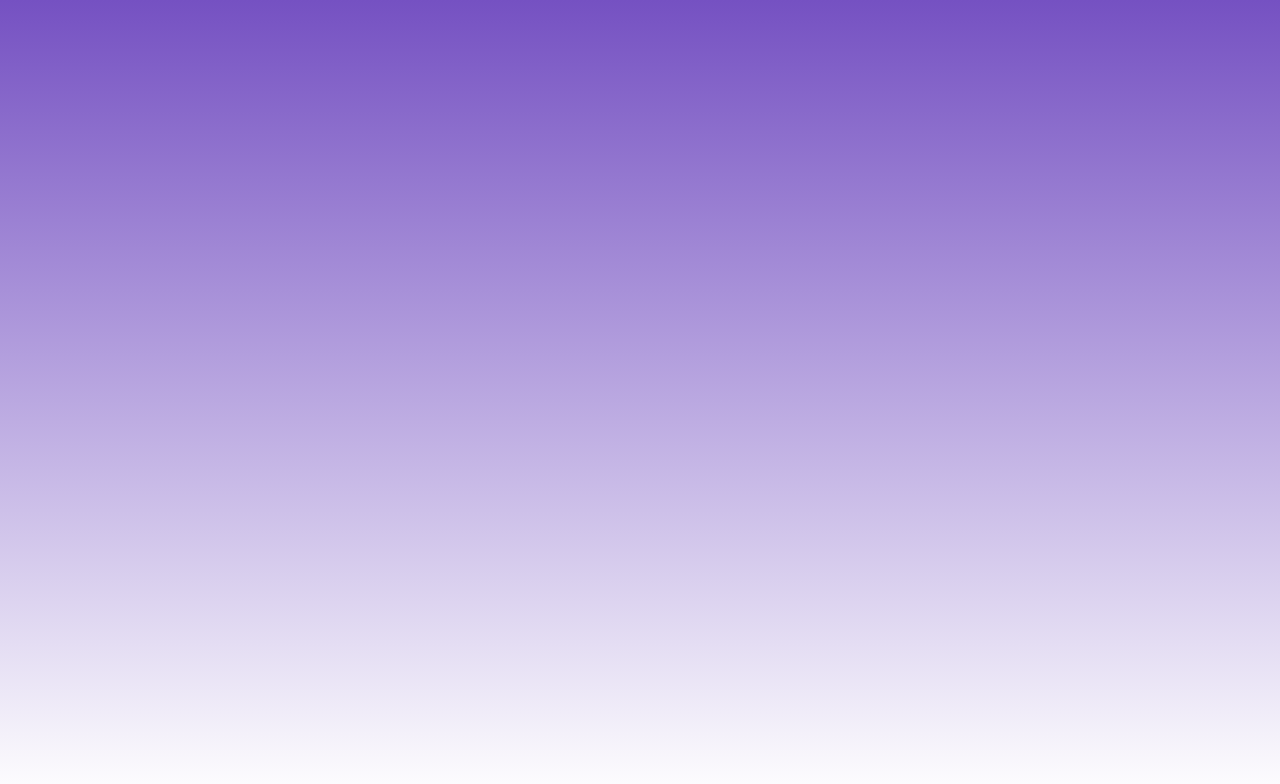
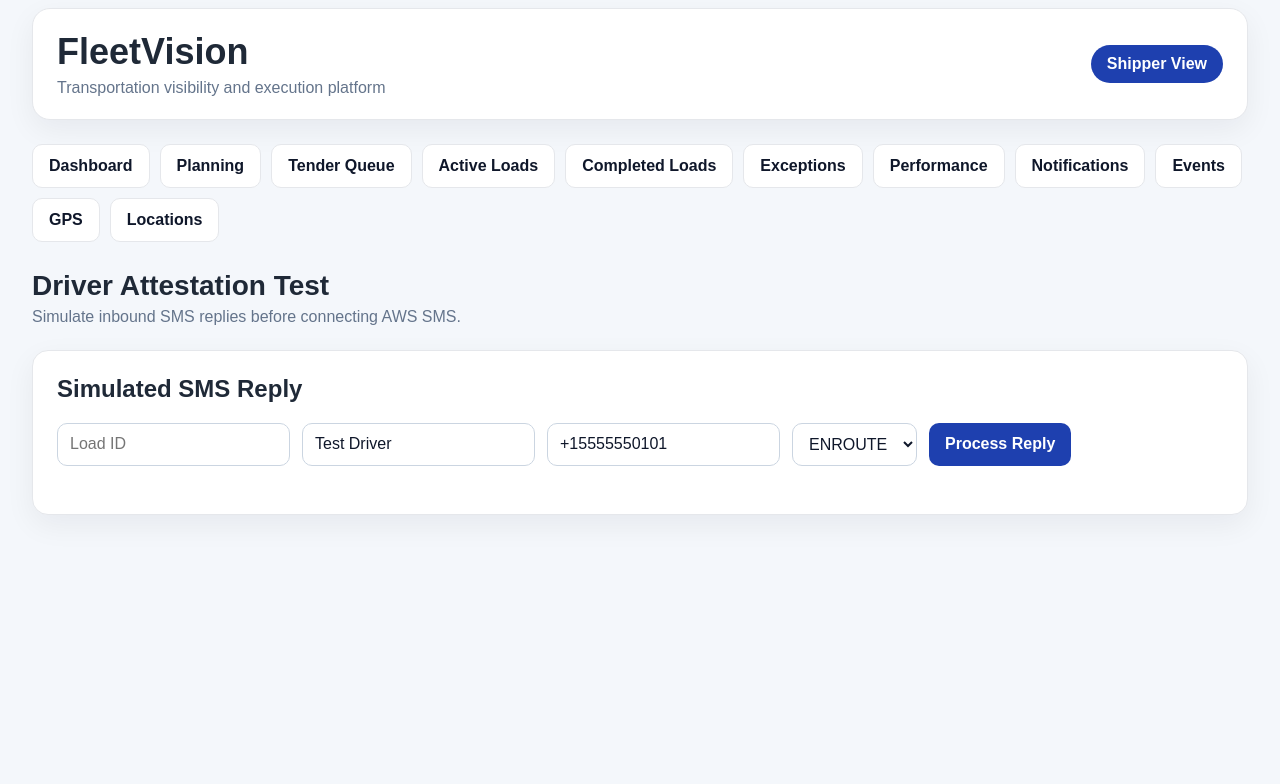
Before and after one commit to varchar1206/fleetvision-platform, a React (Vite) app: page /driver-attestation-test in a window 1280 px wide. Before the commit this address had no page. Shown: the top 784 px of the page. Built offline with nearby package versions, Linux system fonts and the light colour scheme; what aws-amplify would draw is missing.

Commit message:
Add driver attestation test page

```diff
--- a/src/App.tsx
+++ b/src/App.tsx
@@ -17,6 +17,7 @@ import LoadEventHistory from "./pages/events/LoadEventHistory";
 import LocationTracking from "./pages/gps/LocationTracking";
 import LocationMaster from "./pages/locations/LocationMaster";
 import CommunicationLogPage from "./pages/communications/CommunicationLogPage";
+import DriverAttestationTestPage from "./pages/communications/DriverAttestationTestPage";
 import DeveloperPortal from "./pages/developer/DeveloperPortal";
 import AppShellV2 from "./layouts/v2/AppShellV2";
 import V2Home from "./pages/v2/V2Home";
@@ -56,6 +57,7 @@ function App() {
           <Route path="gps" element={<LocationTracking />} />
           <Route path="locations" element={<LocationMaster />} />
           <Route path="communications" element={<CommunicationLogPage />} />
+          <Route path="driver-attestation-test" element={<DriverAttestationTestPage />} />
         </Route>
 
         <Route path="/broker" element={<BrokerLayout />}>
--- a/src/config/navigation.ts
+++ b/src/config/navigation.ts
@@ -32,6 +32,7 @@ export const navigationGroups = [
     links: [
       { label: "Notifications", path: "/notifications", icon: "Bell" },
       { label: "Communication Log", path: "/communications", icon: "MessageSquareText" },
+      { label: "Driver Attestation Test", path: "/driver-attestation-test", icon: "MessageCircleReply" },
       { label: "Event History", path: "/events", icon: "History" },
       { label: "GPS Tracking", path: "/gps", icon: "MapPinned" },
       { label: "Location Master", path: "/locations", icon: "Map" },
--- /dev/null
+++ b/src/pages/communications/DriverAttestationTestPage.tsx
@@ -0,0 +1,57 @@
+import { useState } from "react";
+import { processDriverAttestation } from "../../services/communications/processDriverAttestation";
+
+export default function DriverAttestationTestPage() {
+  const [loadId, setLoadId] = useState("");
+  const [driverName, setDriverName] = useState("Test Driver");
+  const [driverPhone, setDriverPhone] = useState("+15555550101");
+  const [message, setMessage] = useState("ENROUTE");
+  const [result, setResult] = useState("");
+
+  async function submitAttestation() {
+    if (!loadId || !message) {
+      alert("Load ID and message are required.");
+      return;
+    }
+
+    await processDriverAttestation({
+      loadId,
+      driverName,
+      driverPhone,
+      message,
+    });
+
+    setResult(`Processed ${message} for load ${loadId}.`);
+  }
+
+  return (
+    <section>
+      <div className="page-header">
+        <div>
+          <h2>Driver Attestation Test</h2>
+          <p>Simulate inbound SMS replies before connecting AWS SMS.</p>
+        </div>
+      </div>
+
+      <div className="table-card">
+        <h2>Simulated SMS Reply</h2>
+
+        <div className="action-row">
+          <input placeholder="Load ID" value={loadId} onChange={(e) => setLoadId(e.target.value)} />
+          <input placeholder="Driver Name" value={driverName} onChange={(e) => setDriverName(e.target.value)} />
+          <input placeholder="Driver Phone" value={driverPhone} onChange={(e) => setDriverPhone(e.target.value)} />
+
+          <select value={message} onChange={(e) => setMessage(e.target.value)}>
+            <option value="ENROUTE">ENROUTE</option>
+            <option value="ARRIVED">ARRIVED</option>
+            <option value="DELAYED">DELAYED</option>
+          </select>
+
+          <button onClick={submitAttestation}>Process Reply</button>
+        </div>
+
+        {result && <p>{result}</p>}
+      </div>
+    </section>
+  );
+}
```
